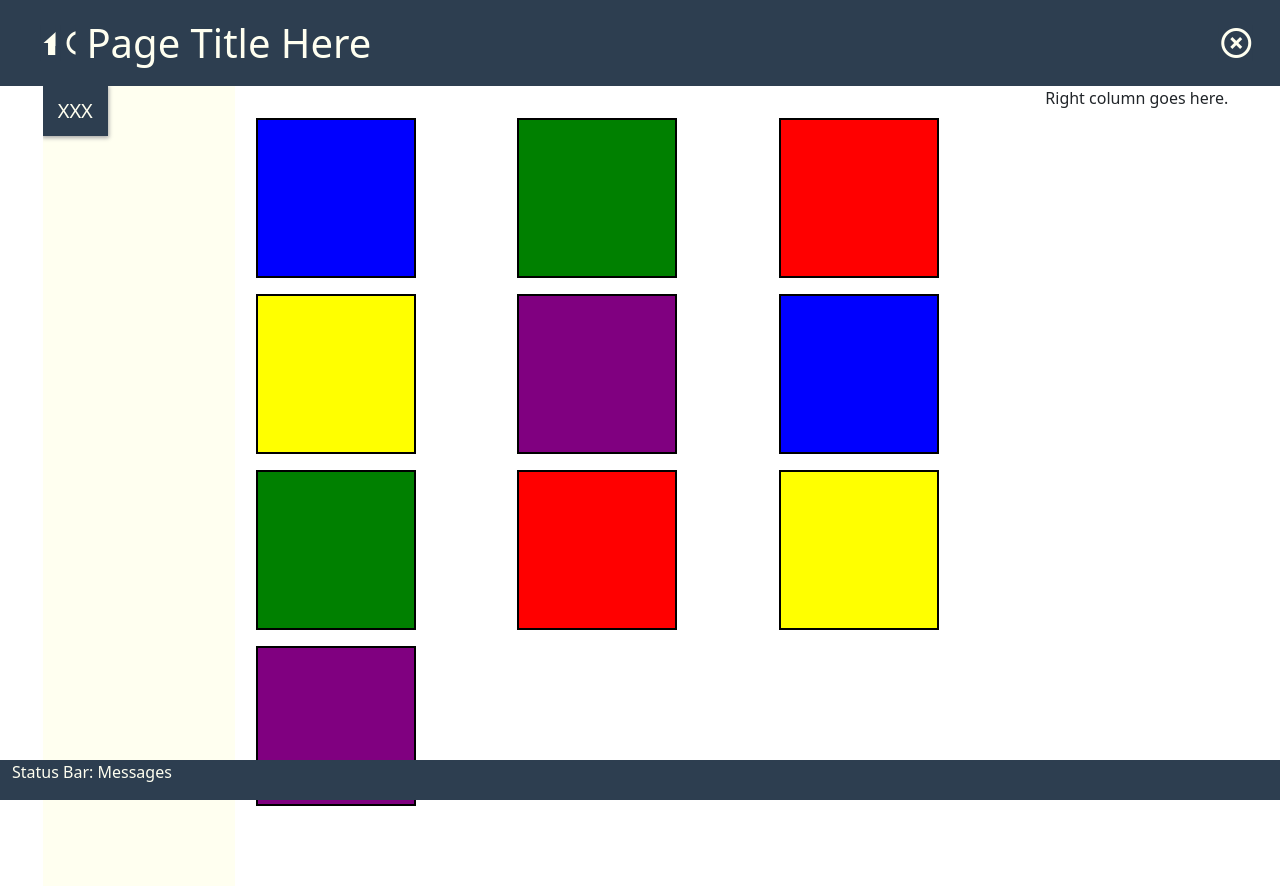
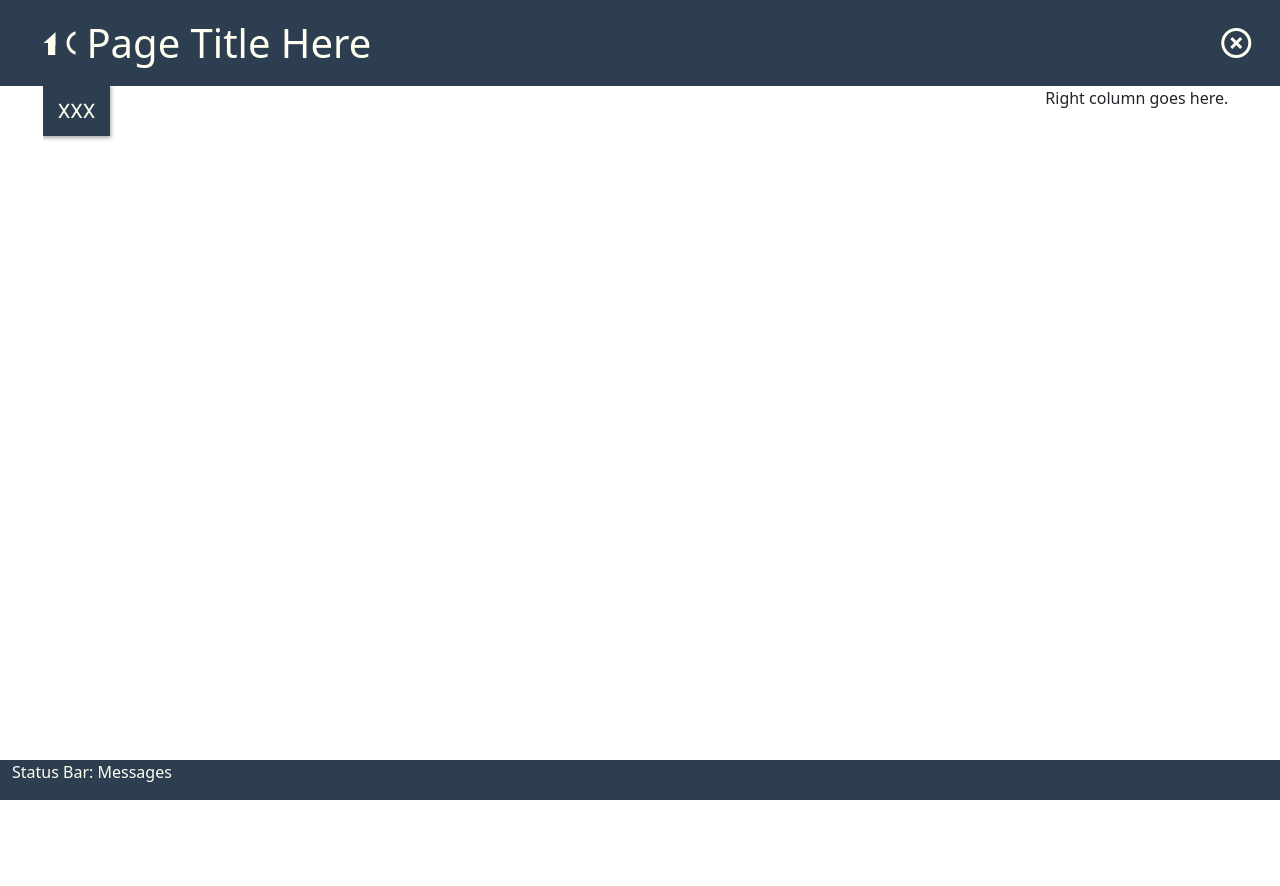
Before and after one commit to ashleylovette/alan-wire-project, an Angular app: page / in a window 1280 px wide. Built offline with nearby package versions, Linux system fonts and the light colour scheme.

Commit message:
left-sidebar
Sidebar seems to be moving to the left, but main component content is not displaying and not sure why.

```diff
--- a/src/app/left-sidebar/left-sidebar.component.css
+++ b/src/app/left-sidebar/left-sidebar.component.css
@@ -1,35 +1,39 @@
 /* ENTIRE SIDEBAR CONTAINER */
 .sidebar-container {
   height: 100vh;
+  width: auto;
   position: relative;
-  padding-top: 60px;
   display: flex;
   flex-direction: column;
-  background-color: var(--text-color);
+  background-color: transparent;
   overflow-y: hidden;
 }
 
 /* SIDEBAR CONTENT BOX */
-.content {
+.left-sidebar {
   height: 100vh;
+  width: auto;
+  margin-right: auto;
   position: relative;
   background-color: var(--text-color);
   display: flex;
   flex-direction: column;
+  transition: linear 1.0s ease-in-out;
 }
 
 /* SIDEBAR CONTENT LINKS */
-.content a {
+.left-sidebar a {
   display: block;
   left: 0;
   align-items: left;
   font-size: 25px;
+  font-family: Roboto, "Helvetica Neue", sans-serif;
   color: var(--aw-blue);
   background-color: var(--text-color);
 }
 
 /* CHANGE COLOR OF CONTENT LINKS ON HOVER */
-.content a:hover {
+.left-sidebar a:hover {
   background-color: lightslategray;
 }
 
@@ -39,6 +43,7 @@
   top: 0;
   left: 0;
   font-size: 20px;
+  font-family: Roboto, "Helvetica Neue", sans-serif;
   color: var(--text-color);
   background-color: var(--aw-blue);
   border: none;
@@ -54,27 +59,27 @@
 }
 
 /* PUSH CONTENT OF MAIN PAGE TO RIGHT WHEN YOU OPEN LEFT SIDEBAR */
-/* .container-grid {
-  transition: left-margin 1.0s ease-in-out;
+.container-grid {
+  transition: linear 1.0s ease-in-out;
   padding: 20px;
-} */
+}
 
 /* CHANGE PADDING AND FONT SIZE FOR SMALLER SCREENS */
 @media screen and (max-height: 450px) {
-  .content {padding-top: 15px;}
-  .content a {font-size: 18px;}
+  .left-sidebar {padding-top: 15px;}
+  .left-sidebar a {font-size: 18px;}
 }
 
 /* MOBILE FIRST STYLING */
-@media only screen and (min-width: 600px) {
-  /* for tablets */
-  .col-1 {width: 15%;} /* left sidebar */
-  .col-2 {width: 70%;} /* main content */
-  .col-3 {width: 15%;} /* right sidebar */
+/* @media only screen and (min-width: 600px) {
+  for tablets
+  .col-1 {width: 15%;} left sidebar
+  .col-2 {width: 70%;} main content
+  .col-3 {width: 15%;} right sidebar
 }
 @media only screen and (min-width: 768px) {
-  /* for desktops */
-  .col-1 {width: 15%;} /* left sidebar */
-  .col-2 {width: 70%;} /* main content */
-  .col-3 {width: 15%;} /* right sidebar */
-}
+  for desktops
+  .col-1 {width: 15%;} left sidebar
+  .col-2 {width: 70%;} main content
+  .col-3 {width: 15%;} right sidebar
+} */
--- a/src/app/left-sidebar/left-sidebar.component.html
+++ b/src/app/left-sidebar/left-sidebar.component.html
@@ -1,13 +1,15 @@
-<!-- The sidebar -->
+<!-- ENTIRE SIDEBAR -->
 <div class="sidebar-container">
-  <!-- OPEN BUTTON, MIN WIDTH, DISPLAYED -->
+  <!-- OPEN BUTTON, DISPLAYED -->
   <button
     class="togglebtn"
-    (click) = "toggleSidebar()">XXX
+    (click)="toggleSidebar()">XXX
   </button>
-  <!-- CONTENT LINKS, CLOSE BUTTON, CONTENT WIDTH, DISPLAYED WHEN OPEN -->
-  <div class="content" *ngIf="isOpen">
-    <a href="#">Option 1</a>
-    <a href="#">Option 2</a>
-    <a href="#">Option 3</a>
+  <!-- CONTENT LINKS, DISPLAYED WHEN OPEN -->
+  <div
+    class="left-sidebar" id="left-sidebar" *ngIf="isOpen"(toggle)="toggleSidebar()">
+      <a href="#">Option 1</a>
+      <a href="#">Option 2</a>
+      <a href="#">Option 3</a>
   </div>
+</div>
--- a/src/app/left-sidebar/left-sidebar.component.ts
+++ b/src/app/left-sidebar/left-sidebar.component.ts
@@ -1,36 +1,13 @@
-import { Component, OnInit } from '@angular/core';
-import { trigger, state, style, animate, transition } from '@angular/animations';
-
+import { Component, EventEmitter, OnInit, Output } from '@angular/core';
 
 @Component({
   selector: 'app-left-sidebar',
   templateUrl: './left-sidebar.component.html',
   styleUrls: ['./left-sidebar.component.css'],
-  animations: [
-    trigger('slideLeftRight', [
-      state('open',
-        style({
-          width: '16.67%',
-          height: '100vh',
-        })
-      ),
-      state('closed',
-        style({
-          width: '0',
-          height: '100vh',
-          })
-        ),
-      transition('open => closed', [
-        animate('1s')
-      ]),
-      transition('closed => open', [
-        animate('1s')
-      ]),
-    ])
-  ]
 })
 export class LeftSidebarComponent implements OnInit {
   isOpen = false;
+  @Output()toggle = new EventEmitter<void>();
 
   constructor() { }
 
@@ -39,6 +16,13 @@ export class LeftSidebarComponent implements OnInit {
 
   toggleSidebar() {
     this.isOpen = !this.isOpen;
-
+    this.toggle.emit();
+    if(this.isOpen) {
+      document.getElementById('left-sidebar').style.marginRight='15%';
+      document.getElementById('container-grid').style.marginLeft='15%';
+    } else {
+      document.getElementById('left-sidebar').style.marginRight='0';
+      document.getElementById('container-grid').style.marginLeft='0';
+    }
   }
 }
--- a/src/app/main-grid/main-grid.component.css
+++ b/src/app/main-grid/main-grid.component.css
@@ -7,8 +7,15 @@
   margin-bottom: 2rem;
 }
 
-.container-block {
-  display: grid;
+/* PUSH CONTENT OF MAIN PAGE TO RIGHT WHEN YOU OPEN LEFT SIDEBAR */
+.container-grid {
+  transition: linear 1.0s ease-in-out;
+  padding: 20px;
+}
+
+
+.dashboard-item {
+  display: flex;
   border: 2px solid black;
   height: 10rem;
   width: 10rem;
--- a/src/app/main-grid/main-grid.component.html
+++ b/src/app/main-grid/main-grid.component.html
@@ -1,12 +1,6 @@
-<div class="container-grid">
-  <div class="container-block con-1"></div>
-  <div class="container-block con-2"></div>
-  <div class="container-block con-3"></div>
-  <div class="container-block con-4"></div>
-  <div class="container-block con-5"></div>
-  <div class="container-block con-1"></div>
-  <div class="container-block con-2"></div>
-  <div class="container-block con-3"></div>
-  <div class="container-block con-4"></div>
-  <div class="container-block con-5"></div>
+<div class="container-grid" id="container-grid" *ngIf="isOpen"(toggle)="onToggleLeftSidebar()">
+  <app-dashboard-item class="dashboard-item medium"></app-dashboard-item>
+  <app-dashboard-item class="dashboard-item"></app-dashboard-item>
+  <app-dashboard-item class="dashboard-item"></app-dashboard-item>
+  <app-dashboard-item class="dashboard-item medium"></app-dashboard-item>
 </div>
--- a/src/app/main-grid/main-grid.component.ts
+++ b/src/app/main-grid/main-grid.component.ts
@@ -1,4 +1,4 @@
-import { Component, OnInit } from '@angular/core';
+import { Component, Input, OnInit } from '@angular/core';
 
 @Component({
   selector: 'app-main-grid',
@@ -6,10 +6,21 @@ import { Component, OnInit } from '@angular/core';
   styleUrls: ['./main-grid.component.css']
 })
 export class MainGridComponent implements OnInit {
+  isOpen = false;
+  @Input()toggle: any;
 
   constructor() { }
 
   ngOnInit(): void {
   }
 
+  onToggleLeftSidebar() {
+    if (this.isOpen) {
+      document.getElementById('left-sidebar').style.marginRight='15%';
+      document.getElementById('container-grid').style.marginLeft='15%';
+    } else {
+      document.getElementById('left-sidebar').style.marginRight='0';
+      document.getElementById('container-grid').style.marginLeft='0';
+    }
+  }
 }
```
